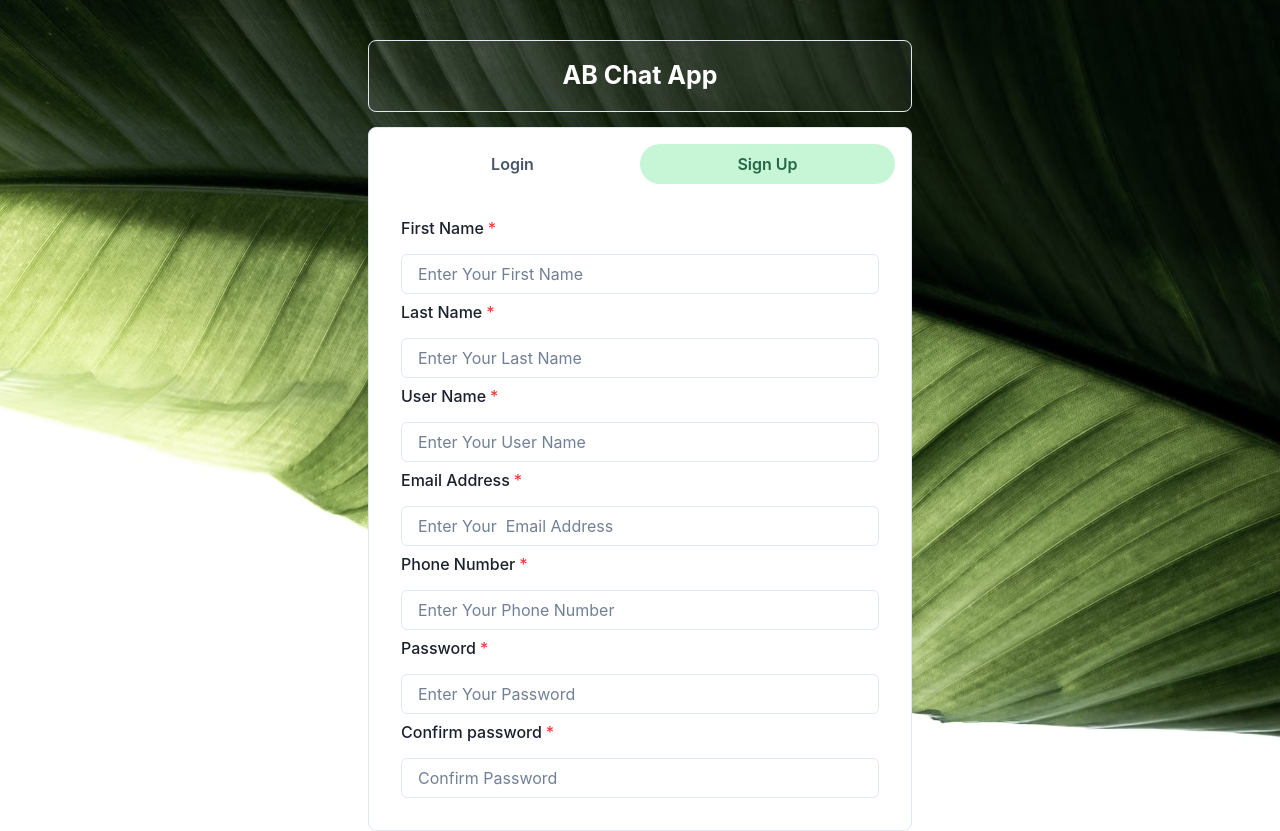
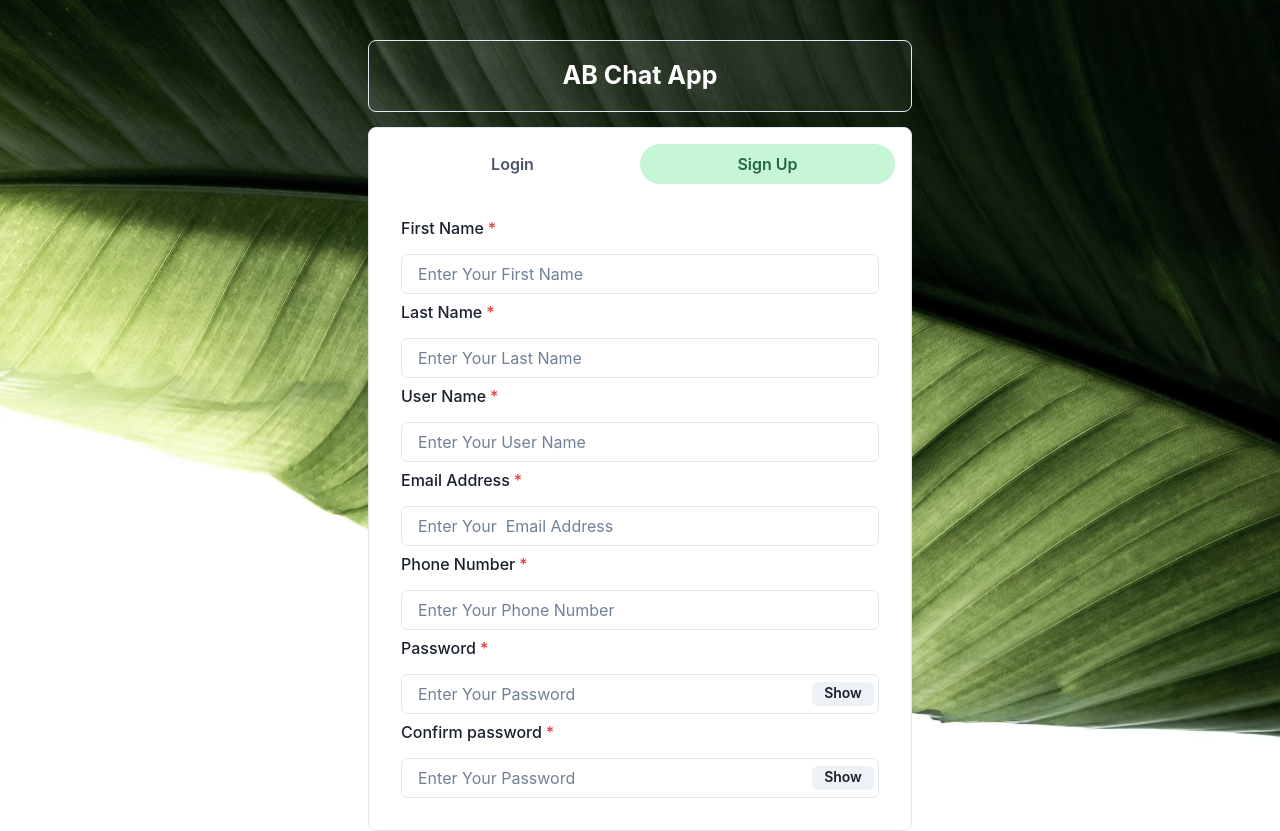
Before and after one commit to abenet-asnake/Chat-App, a React (Create React App) app in the folder client/: page / in a window 1280 px wide. Both pictures are taken after a click on the tab "Sign Up". Built offline with nearby package versions, Linux system fonts and the light colour scheme.

Commit message:
password show and Hide feautre

```diff
--- a/client/src/components/Authentication/SignUp.js
+++ b/client/src/components/Authentication/SignUp.js
@@ -1,7 +1,9 @@
 import React , {useState} from 'react'
-import { FormControl, FormLabel, Input, VStack} from '@chakra-ui/react';
+import { Button, FormControl, FormLabel, Input,
+  InputGroup, InputRightElement, VStack} from '@chakra-ui/react';
 const SignUp = () => {
   // creating state
+const [show, setShow]=useState(false);
   const [firstName,setFirstName] = useState();
   const [lastName,setLastName] = useState();
   const [userName,setUserName] = useState();
@@ -10,6 +12,10 @@ const SignUp = () => {
   const [password,setPassword] = useState();
   const [confirmPassword,setConfirmPassword] = useState();
   const [picture,setPicture] = useState();
+
+  // handling the show and hide buttons
+  const handleClick=() => setShow(!show);
+
 
   return (
    <VStack spacing='6px'>
@@ -51,17 +57,35 @@ const SignUp = () => {
       <FormControl id='password' isRequired>
         <FormLabel>Password</FormLabel>
       </FormControl>
-      <Input
-      placeholder='Enter Your Password'
-      onChange={(error)=>setPassword(error.target.value)}/>
+         <InputGroup>
+         <Input
+             type={show ? 'text':'password' }
+             placeholder='Enter Your Password'
+             onChange={(error)=>setPassword(error.target.value)}/>
+        <InputRightElement width='4.5rem'>
+          <Button h='1.5rem' size='sm' onClick={handleClick}>
+            {show ? "Hide" : "Show"}
+          </Button>
+        </InputRightElement>
+
+         </InputGroup>
 
 
     <FormControl id='re-password' isRequired>
         <FormLabel>Confirm password</FormLabel>
         </FormControl>
+         <InputGroup>
          <Input
-         placeholder='Confirm Password'
-         onChange={(error)=>setPassword(error.target.value)}/>
+             type={show ? 'text':'password' }
+             placeholder='Enter Your Password'
+             onChange={(error)=>setPassword(error.target.value)}/>
+        <InputRightElement width='4.5rem'>
+          <Button h='1.5rem' size='sm' onClick={handleClick}>
+            {show ? "Hide" : "Show"}
+          </Button>
+        </InputRightElement>
+
+         </InputGroup>
 
    </VStack>
   )
```
